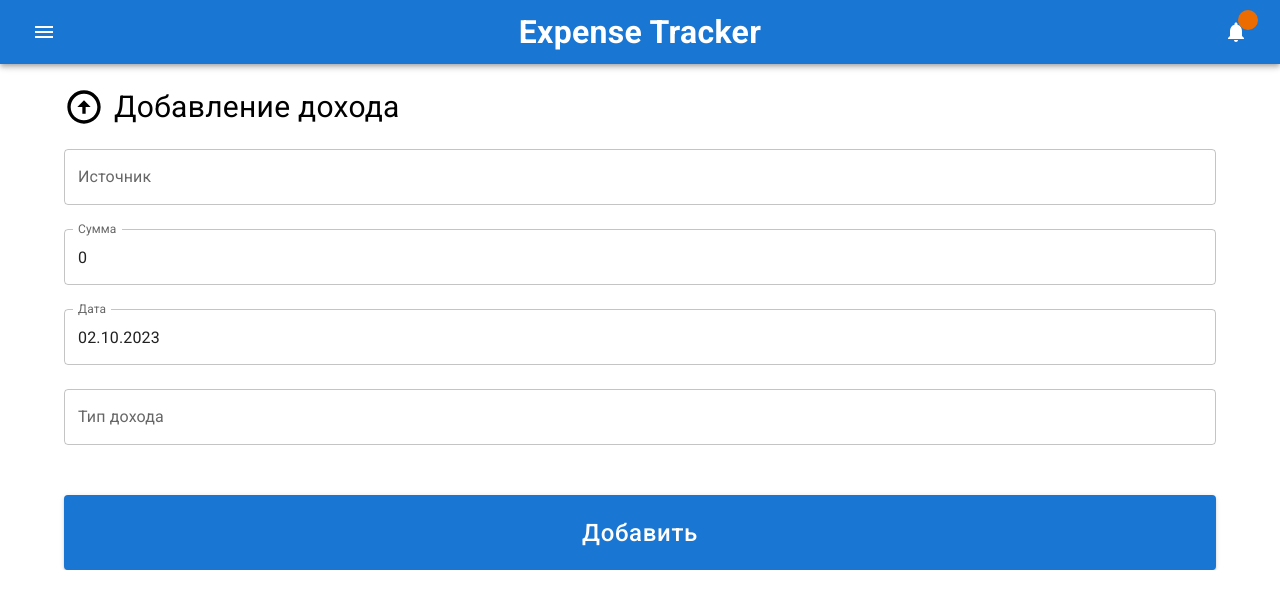
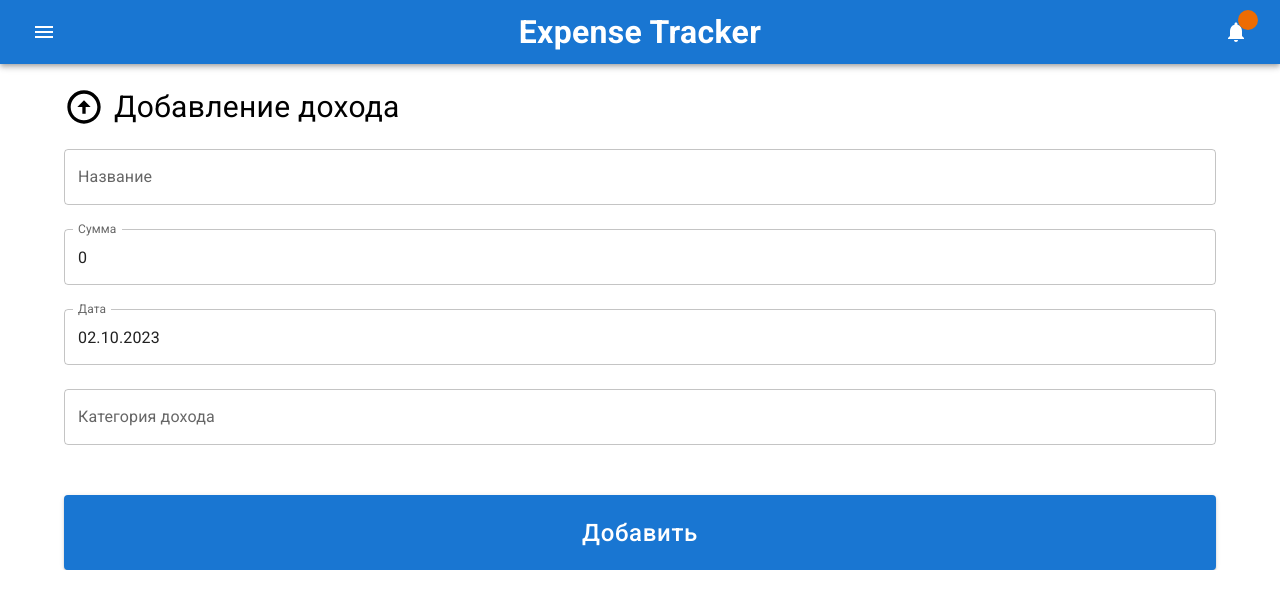
Before and after one commit to arkey99700/expense-tracker, a React (Vite) app in the folder ui/: page /income/add in a window 1280 px wide. Shown: the top 608 px of the page. Built offline with nearby package versions, Linux system fonts and the light colour scheme; no server answers.

Commit message:
ui/feat: add controllers

```diff
--- a/ui/package.json
+++ b/ui/package.json
@@ -19,6 +19,7 @@
     "@mui/x-date-pickers": "^6.15.0",
     "axios": "^1.7.1",
     "dayjs": "^1.11.10",
+    "deep-object-diff": "^1.1.9",
     "embla-carousel-react": "^8.0.0-rc12",
     "react": "^18.2.0",
     "react-dom": "^18.2.0",
--- a/ui/src/api/Routes.ts
+++ b/ui/src/api/Routes.ts
@@ -1,10 +1,11 @@
 const routes = {
-  ExpenseType: `${import.meta.env.VITE_API_URL}/expense/type`,
-  ExpenseItem: `${import.meta.env.VITE_API_URL}/expense/item`,
-  IncomeType: `${import.meta.env.VITE_API_URL}/income/type`,
-  IncomeItem: `${import.meta.env.VITE_API_URL}/income/item`,
-};
+  ExpenseType: `${import.meta.env.VITE_API_URL as string}/expense/type`,
+  ExpenseItem: `${import.meta.env.VITE_API_URL as string}/expense/item`,
+  IncomeType: `${import.meta.env.VITE_API_URL as string}/income/type`,
+  IncomeItem: `${import.meta.env.VITE_API_URL as string}/income/item`,
+} as const;
 
 export type RouteName = keyof typeof routes;
+export type Route = (typeof routes)[RouteName];
 
 export default routes;
--- a/ui/src/components/OperationItemEditForm.tsx
+++ b/ui/src/components/OperationItemEditForm.tsx
@@ -125,12 +125,9 @@ export default function OperationItemEditForm({
               fullWidth
               value={value || ""}
               onChange={onChange}
-              label={operation === "expense" ? "Назначение" : "Источник"}
+              label="Название"
               error={Boolean(error)}
-              helperText={
-                error &&
-                `Введите ${operation === "expense" ? "назначение" : "источник"}`
-              }
+              helperText={error && `Введите название`}
               inputProps={{ maxLength: 255 }}
               InputProps={{
                 endAdornment: watchName && (
@@ -205,7 +202,7 @@ export default function OperationItemEditForm({
                       .sort((a, b) => (a > b ? 1 : -1))
                       .map((type) => type.name)
                   : [
-                      `Новый тип ${
+                      `Новая категория ${
                         operation === "expense" ? "расхода" : "дохода"
                       }`,
                     ]
@@ -216,12 +213,12 @@ export default function OperationItemEditForm({
                   error={Boolean(error)}
                   helperText={
                     error &&
-                    `Введите тип ${
+                    `Введите категорию ${
                       operation === "expense" ? "расхода" : "дохода"
                     }`
                   }
                   inputProps={{ ...params.inputProps, maxLength: 255 }}
-                  label={`Тип ${
+                  label={`Категория ${
                     operation === "expense" ? "расхода" : "дохода"
                   }`}
                 />
--- a/ui/src/components/OperationItemsList.tsx
+++ b/ui/src/components/OperationItemsList.tsx
@@ -6,9 +6,8 @@ import { ExpenseOrIncome } from "../types/entities/ExpenseOrIncome";
 import axios from "axios";
 import { ExpenseItem } from "../types/entities/ExpenseItem";
 import routes, { RouteName } from "../api/Routes";
-import PageHeader from "./PageHeader";
-import ArrowCircleUpIcon from "@mui/icons-material/ArrowCircleUp";
 import { Box, capitalize, CircularProgress, Typography } from "@mui/material";
+import { diff } from "deep-object-diff";
 
 type Props = {
   operation: OperationType;
@@ -32,12 +31,14 @@ const columns: GridColDef<Row>[] = [
     field: "name",
     headerName: "Название",
     flex: 1,
+    editable: true,
   },
   {
     field: "value",
     headerName: "Сумма",
     flex: 1,
     type: "number",
+    editable: true,
   },
   {
     field: "created",
@@ -45,19 +46,35 @@ const columns: GridColDef<Row>[] = [
     flex: 1,
     type: "date",
     valueFormatter: (value: Date) => dayjs(value).format("DD.MM.YYYY"),
+    editable: true,
   },
   {
     field: "type",
-    headerName: "Тип",
+    headerName: "Категория",
     flex: 1,
   },
 ];
+
+const diffRows = (a: Row, b: Row): Partial<Row> => {
+  return diff(a, b);
+};
 
 export default function OperationItemsList({ operation }: Props) {
   const [isLoading, setLoading] = useState<boolean>(true);
   const [rows, setRows] = useState<Row[]>([]);
   const [page, setPage] = useState<number>(0);
   const [pageSize, setPageSize] = useState<number>(10);
+
+  const updateRow = async (id: number, values: Partial<Row>) => {
+    // only name, value and date for now
+    axios
+      .patch(routes[`${capitalize(operation)}Item` as RouteName], values)
+      .then((result) => {
+        console.log(result);
+      });
+
+    console.log(values);
+  };
 
   useEffect(() => {
     axios
@@ -70,7 +87,7 @@ export default function OperationItemsList({ operation }: Props) {
           },
         }
       )
-      .then(async (result) => {
+      .then((result) => {
         setRows(
           result.data.map<Row>(
             (item: ExpenseItem): Row => ({
@@ -109,6 +126,9 @@ export default function OperationItemsList({ operation }: Props) {
           initialState={{
             pagination: { paginationModel: { pageSize, page } },
           }}
+          processRowUpdate={async (updatedRow, originalRow) =>
+            updateRow(diffRows(originalRow, updatedRow)).then(() => updatedRow)
+          }
         />
       ) : (
         <Typography>
```
Also changed, not shown: ui/src/types/Endpoint.ts (deleted, +0 -9 lines), ui/src/types/EntityController.ts (added, +10 -0 lines), 1 other file (tests, documents, lock files or other folders).
